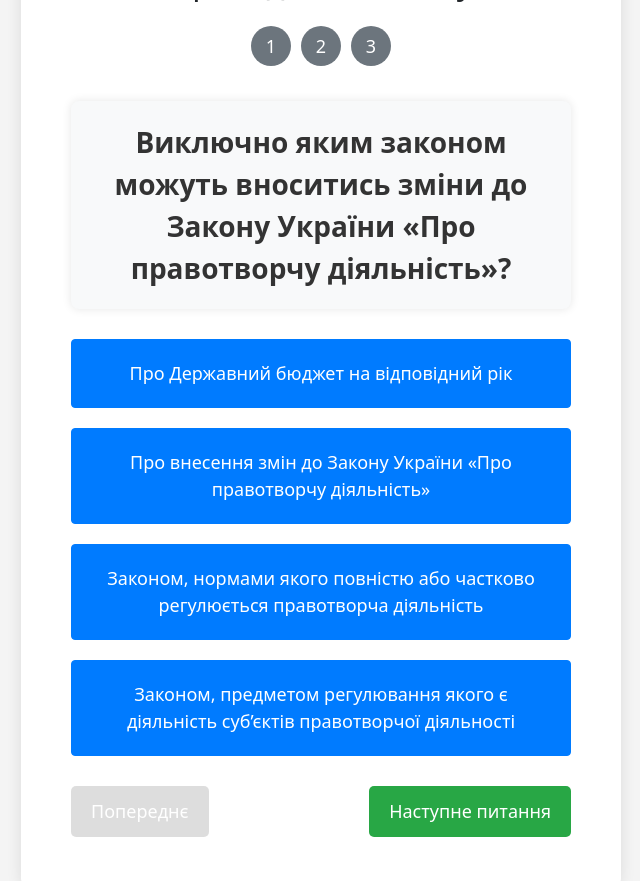
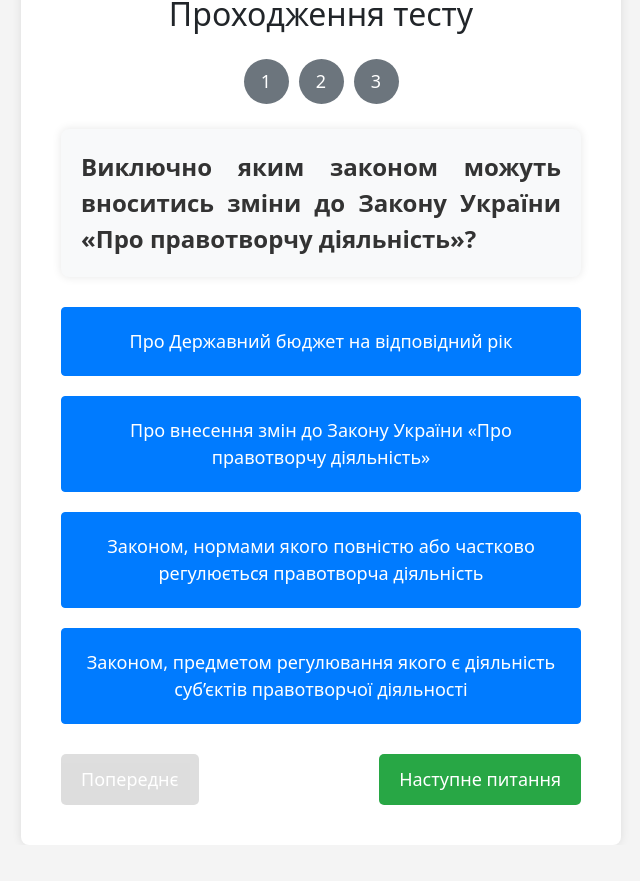
Before and after one commit to Sborokh/supreme, a plain HTML site: page index.html in a window 1280 px wide. Shown: the whole page, without its empty margins (319-959 px from the left). After the commit the page ends 845 px from the top, so only its background shows below. Drawn offline with nearby package versions, Linux system fonts and the light colour scheme.

Commit message:
added responsive

```diff
--- a/index.html
+++ b/index.html
@@ -7,6 +7,7 @@
     <!-- Підключення Bootstrap CSS -->
     <link href="https://stackpath.bootstrapcdn.com/bootstrap/4.5.2/css/bootstrap.min.css" rel="stylesheet">
     <style>
+        /* Базові стилі для мобільних пристроїв (Mobile First) */
         body {
             font-family: system-ui, -apple-system, BlinkMacSystemFont, 'Segoe UI', Roboto, Oxygen, Ubuntu, Cantarell, 'Open Sans', 'Helvetica Neue', sans-serif;
             display: flex;
@@ -17,52 +18,44 @@
         }
         .container {
             background: white;
-            padding: 50px;
+            padding: 20px;
             border-radius: 8px;
-            box-shadow: 0 0 15px rgba(0, 0, 0, 0.1);
+            box-shadow: 0 0 10px rgba(0, 0, 0, 0.1);
             text-align: center;
             width: 100%;
             max-width: 600px;
         }
         .question {
-            font-size: 28px;
+            font-size: 20px;
             font-weight: bold;
-            margin-bottom: 20px;
+            margin-bottom: 15px;
             color: #333;
             padding: 20px;
             background-color: #f8f9fa;
             border-radius: 8px;
             box-shadow: 0 0 10px rgba(0, 0, 0, 0.1);
-            text-align: center;
+            text-align: justify;
             line-height: 1.5;
-            margin-top: 30px;
-            transition: transform 0.3s ease;
-        }
-        .question:hover {
-            transform: scale(1.02);
+            margin-top: 20px;
         }
         .btn-custom {
-            font-size: 18px;
-            padding: 20px;
+            font-size: 16px;
+            padding: 15px;
             width: 100%;
             margin: 10px 0;
-            transition: transform 0.2s, box-shadow 0.2s;
         }
         .btn-custom:hover {
             transform: scale(1.05);
             box-shadow: 0 4px 15px rgba(0, 123, 255, 0.3);
         }
-        .btn-custom:focus {
-            box-shadow: 0 0 10px rgba(0, 123, 255, 0.5);
-        }
         #next, #prev {
             margin-top: 20px;
-            padding: 12px 20px;
+            padding: 10px 15px;
             background-color: #28a745;
             color: white;
             border: none;
             border-radius: 5px;
-            font-size: 18px;
+            font-size: 16px;
             cursor: pointer;
         }
         #prev {
@@ -76,16 +69,15 @@
             margin-top: 20px;
         }
         .nav-button {
-            font-size: 18px;
-            width: 40px;
-            height: 40px;
+            font-size: 16px;
+            width: 35px;
+            height: 35px;
             margin: 5px;
             border-radius: 50%;
-            background-color: #6c757d; /* Сірий колір для ще не вирішених питань */
+            background-color: #6c757d; /* Сірий для ще не вирішених питань */
             color: white;
             border: none;
             cursor: pointer;
-            transition: background-color 0.3s;
         }
         .nav-button:hover {
             background-color: #5a6268;
@@ -94,10 +86,41 @@
             background-color: #28a745;
         }
         .nav-button.correct {
-            background-color: #28a745; /* зелений для правильної відповіді */
+            background-color: #28a745;
         }
         .nav-button.incorrect {
-            background-color: #dc3545; /* червоний для неправильної відповіді */
+            background-color: #dc3545;
+        }
+
+        /* Медіа-запити для великих екранів */
+        @media (min-width: 768px) {
+            .container {
+                padding: 40px;
+            }
+            .question {
+                font-size: 24px;
+                margin-bottom: 20px;
+            }
+            .btn-custom {
+                font-size: 18px;
+                padding: 20px;
+            }
+            #next, #prev {
+                font-size: 18px;
+                padding: 12px 20px;
+            }
+            .nav-button {
+                font-size: 18px;
+                width: 45px;
+                height: 45px;
+            }
+        }
+
+        /* Медіа-запити для дуже великих екранів */
+        @media (min-width: 1200px) {
+            .container {
+                width: 70%;
+            }
         }
     </style>
 </head>
@@ -138,7 +161,6 @@
                 generateNavigation();
             });
 
-        // Показати поточне питання
         function showQuestion() {
             const questionData = questions[currentQuestionIndex];
             document.getElementById('question').innerText = questionData.question;
@@ -162,37 +184,27 @@
             updateNavigation();
         }
 
-        // Підсвітити правильну відповідь
         function selectAnswer(button, isCorrect, allAnswers) {
-            // Вимикаємо всі кнопки після вибору
             document.querySelectorAll('#answers button').forEach(btn => btn.disabled = true);
 
-            // Підсвітлюємо вибрану відповідь
             if (isCorrect) {
                 button.style.backgroundColor = 'green';
             } else {
                 button.style.backgroundColor = 'red';
             }
 
-            // Підсвічуємо правильну відповідь салатовим
             allAnswers.forEach(answer => {
                 if (answer.correct) {
                     const correctButton = Array.from(document.querySelectorAll('#answers button')).find(btn => btn.innerText === answer.text);
-                    correctButton.style.backgroundColor = 'lightgreen'; // салатовий колір
+                    correctButton.style.backgroundColor = 'lightgreen';
                 }
             });
 
-            // Оновлюємо навігаційну кнопку для поточного питання
             updateNavigationButton(isCorrect);
-
-            // Оновити статус питання
             questions[currentQuestionIndex].answered = true;
-
-            // Активуємо кнопку для переходу до наступного питання
             document.getElementById('next').disabled = false;
         }
 
-        // Оновлення навігаційної кнопки в залежності від правильності відповіді
         function updateNavigationButton(isCorrect) {
             const navButtons = document.querySelectorAll('.nav-button');
             const currentButton = navButtons[currentQuestionIndex];
@@ -200,7 +212,6 @@
             currentButton.classList.add(isCorrect ? 'correct' : 'incorrect');
         }
 
-        // Генерація навігаційних кнопок для питань
         function generateNavigation() {
             const navDiv = document.getElementById('quiz-nav');
             navDiv.innerHTML = '';
@@ -214,7 +225,6 @@
             });
         }
 
-        // Оновити активну навігаційну кнопку
         function updateNavigation() {
             const navButtons = document.querySelectorAll('.nav-button');
             navButtons.forEach((button, index) => {
@@ -223,22 +233,18 @@
                     button.classList.remove('correct', 'incorrect');
                 } else {
                     button.classList.remove('active');
-                    // Якщо питання не було вирішено, кнопка повинна бути сірою
                     if (!questions[index].answered) {
                         button.classList.remove('correct', 'incorrect');
-                        button.classList.add('gray');
                     }
                 }
             });
         }
 
-        // Перехід до конкретного питання за допомогою кнопки навігації
         function goToQuestion(index) {
             currentQuestionIndex = index;
             showQuestion();
         }
 
-        // Кнопка наступного питання
         document.getElementById('next').addEventListener('click', () => {
             currentQuestionIndex++;
             if (currentQuestionIndex < questions.length) {
@@ -248,7 +254,6 @@
             }
         });
 
-        // Кнопка попереднього питання
         document.getElementById('prev').addEventListener('click', () => {
             if (currentQuestionIndex > 0) {
                 currentQuestionIndex--;
```
